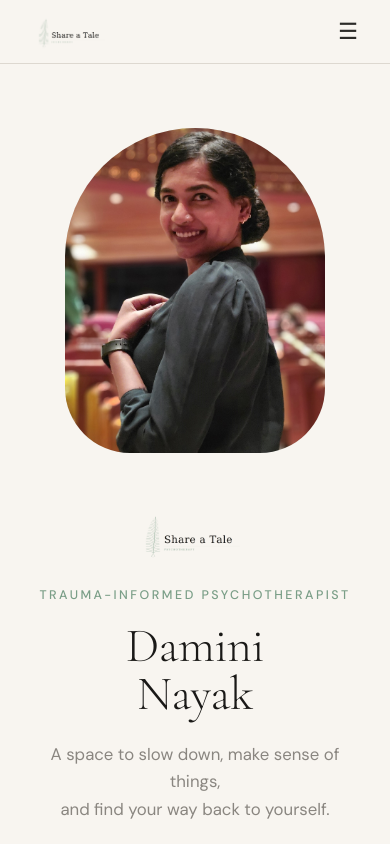
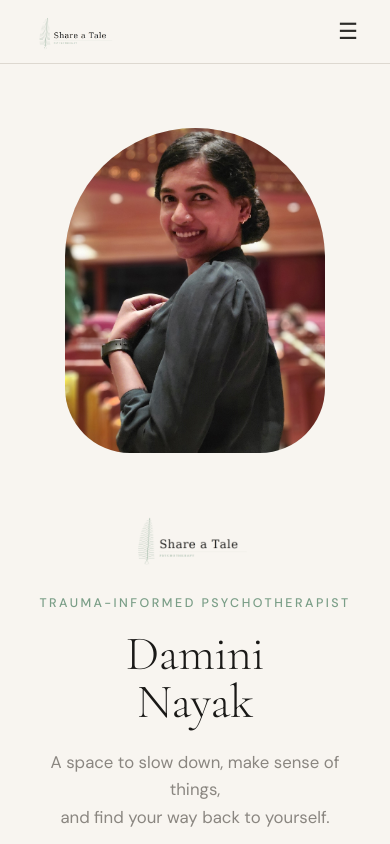
Before and after one commit to damininayak17-coder/shareatale, a plain HTML site: page index.html in a window 390 px wide. Shown: the top 844 px of the page. Drawn offline with nearby package versions, Linux system fonts and the light colour scheme.

Commit message:
Add files via upload

```diff
--- a/style.css
+++ b/style.css
@@ -802,7 +802,7 @@ ul { list-style: none; }
    LOGO
 ---------------------------------------------------------------- */
 .nav-logo-img {
-  height: 36px;
+  height: 52px;
   width: auto;
   display: block;
 }
@@ -812,13 +812,23 @@ ul { list-style: none; }
 }
 
 .hero-logo-img {
-  height: 52px;
+  height: 90px;
   width: auto;
   display: block;
 }
 
 @media (max-width: 900px) {
   .hero-logo-img {
+    height: 72px;
     margin: 0 auto;
   }
 }
+
+@media (max-width: 600px) {
+  .nav-logo-img {
+    height: 40px;
+  }
+  .hero-logo-img {
+    height: 60px;
+  }
+}
```
